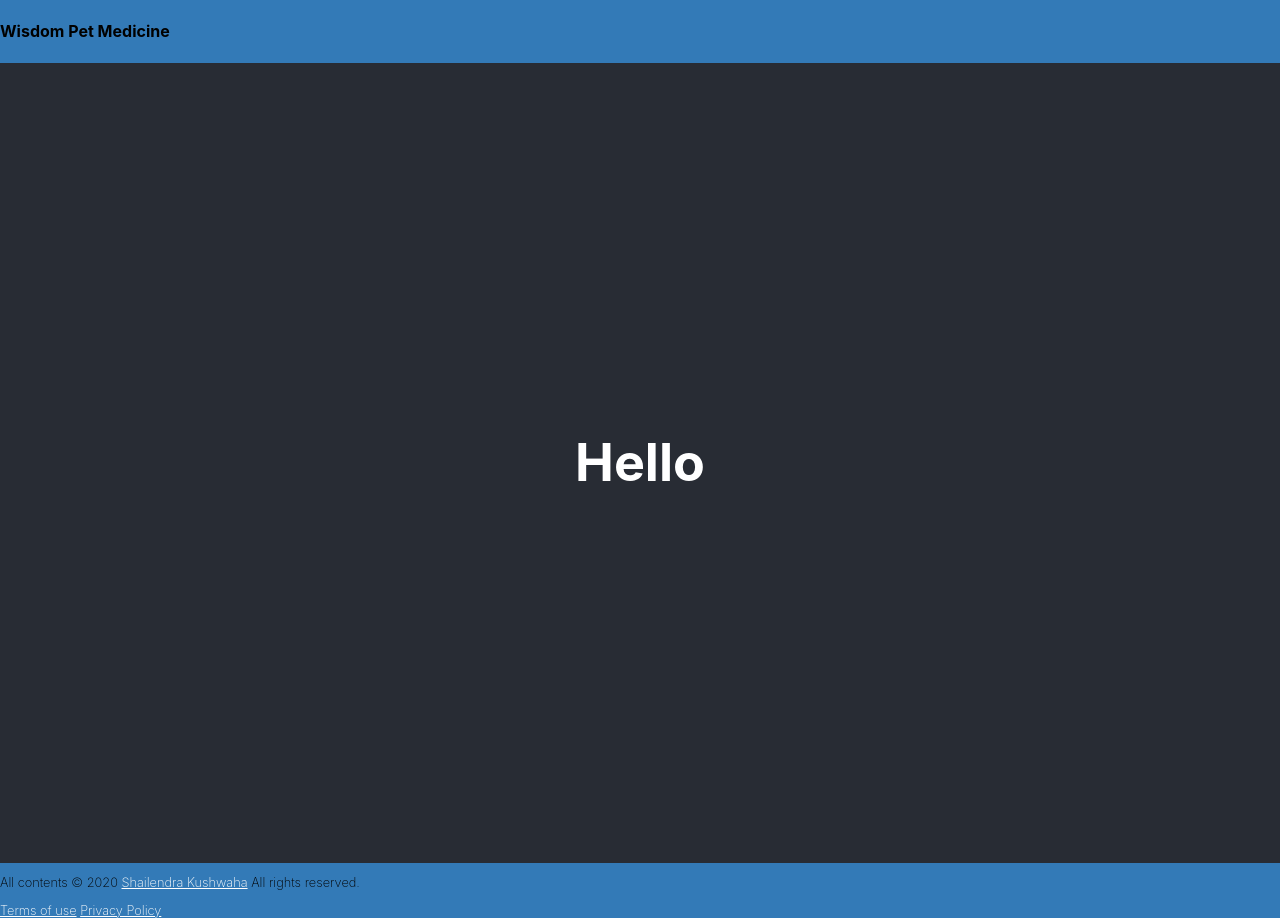
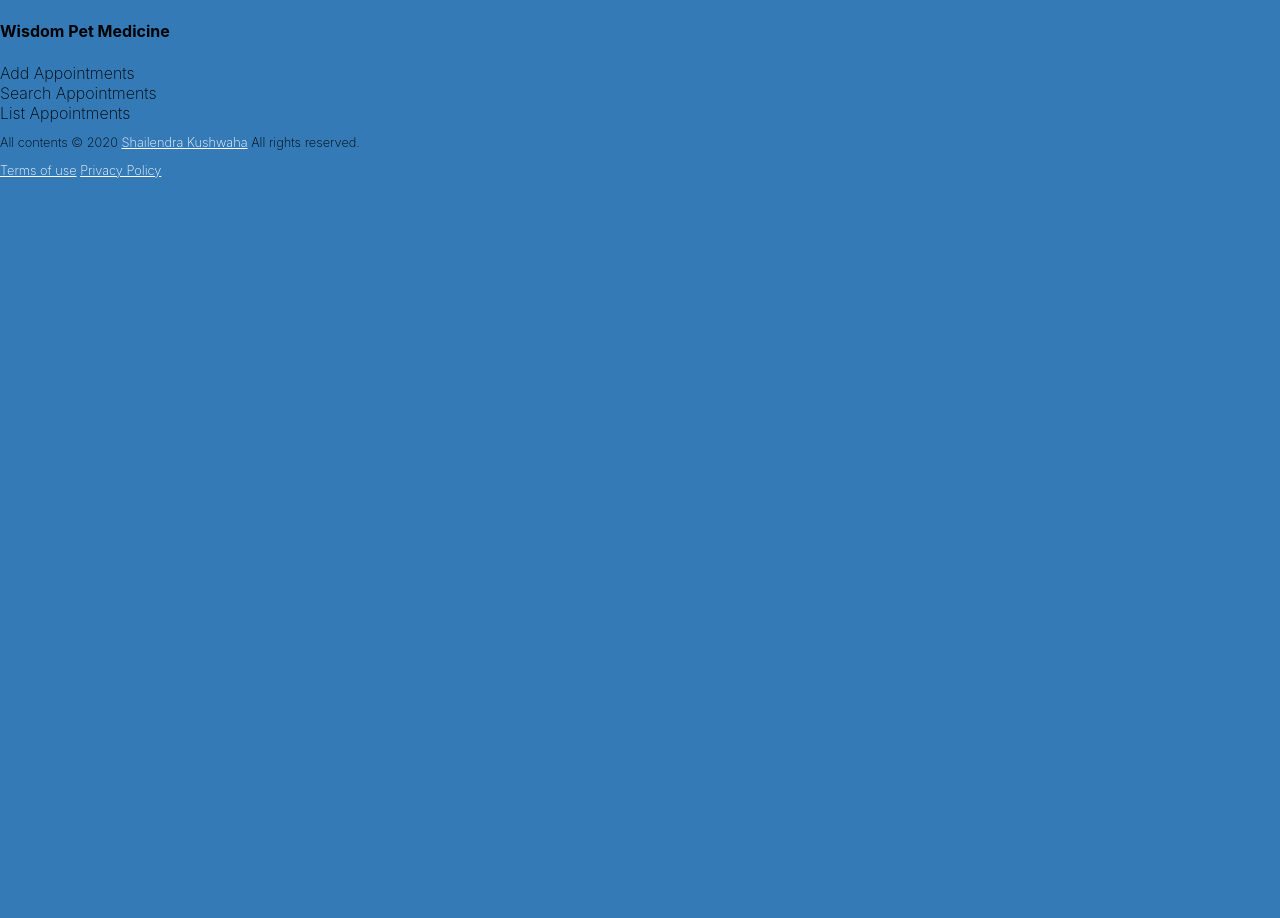
Before and after one commit to Shailendra9k/Interface-Design, a React (Create React App) app: page / in a window 1280 px wide. After the commit the page ends 800 px from the top, so only its background shows below. Built offline with nearby package versions, Linux system fonts and the light colour scheme.

Commit message:
appjs updated

```diff
--- a/src/components/App.js
+++ b/src/components/App.js
@@ -3,11 +3,19 @@ import "../css/App.css";
 
 function App() {
   return (
-    <div className="App">
-      <header className="App-header">
-        <h1>Hello</h1>
-      </header>
-    </div>
+    <main className="page bg-white" id="petratings">
+      <div className="container">
+        <div className="row">
+          <div className="col-md-12 bg-white">
+            <div className="container">
+              <div>Add Appointments</div>
+              <div>Search Appointments</div>
+              <div>List Appointments</div>
+            </div>
+          </div>
+        </div>
+      </div>
+    </main>
   );
 }
 
```
